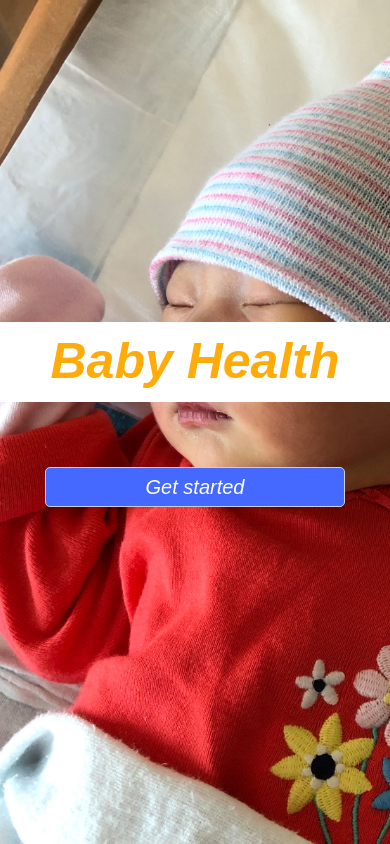
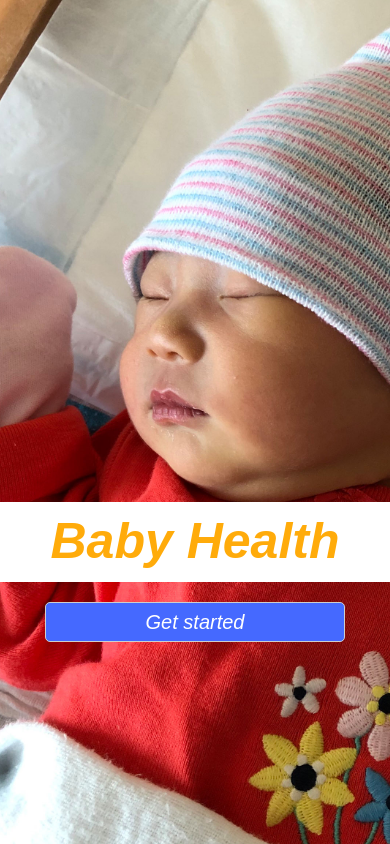
Before and after one commit to makicoding/Baby-Health, a React (Create React App) app in the folder client/: page / in a window 390 px wide. Built offline with nearby package versions, Linux system fonts and the light colour scheme; a web font is replaced by a local one.

Commit message:
Splash image positioning updated

```diff
--- a/client/src/components/BackgroundImage/backgroundImage.css
+++ b/client/src/components/BackgroundImage/backgroundImage.css
@@ -3,7 +3,7 @@
     height: auto;
 
     position: fixed;
-    top: -215px;
+    top: -140px;
     /* top: -200px; */
     left: 0px;
 
@@ -24,6 +24,7 @@
 
         position: fixed;
         top: 0px;
+        left: -160px;
     }
 
 }
@@ -41,6 +42,7 @@
 
         position: fixed;
         top: 0px;
+        left: -120px;
     }
 
 }
@@ -53,11 +55,11 @@
 
     .backgroundImage {
         width: auto;
-        height: 100%;
+        height: 104%;
 
         position: fixed;
-        top: 0px;
-        left: -190px;
+        top: -20px;
+        left: -230px;
     }
 
 }
--- a/client/src/components/SplashBanner/splashBanner.css
+++ b/client/src/components/SplashBanner/splashBanner.css
@@ -6,7 +6,7 @@
 
     position: fixed;
     top: 50%;
-    transform: translate(0px, -100px);
+    transform: translate(0px, 80px);
 }
 
 .splashTitle {
@@ -43,8 +43,9 @@
     position: fixed;
     top: 50%;
     left: 50%;
-    transform: translate(-150px, 45px);
+    transform: translate(-150px, 180px);
 }
+
 /* ---------------------------------------- */
 /* ---------------------------------------- */
 /* MEDIA QUERIES */
--- a/client/src/pages/Splash.js
+++ b/client/src/pages/Splash.js
@@ -29,10 +29,10 @@ class Splash extends React.Component {
 
             <SplashBanner />
 
-            <div class="splashButtonsContainer">
+            <div className="splashButtonsContainer">
                 {/* <a href="MainMenu"><button class="button1">Sign up</button></a>
                 <a href="MainMenu"><button class="button1">Login</button></a> */}
-                <a href="DataEntry"><button class="button1">Get started</button></a>
+                <a href="DataEntry"><button className="button1">Get started</button></a>
 
                 {/* <a href="http://localhost:3001/auth/google">
                   <button class="googleButton">
```
